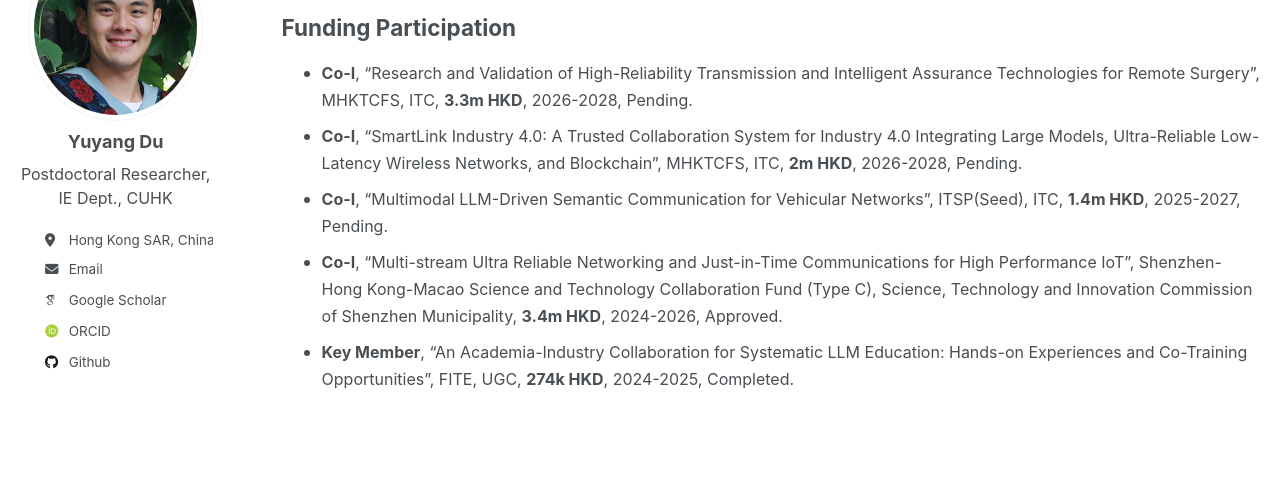
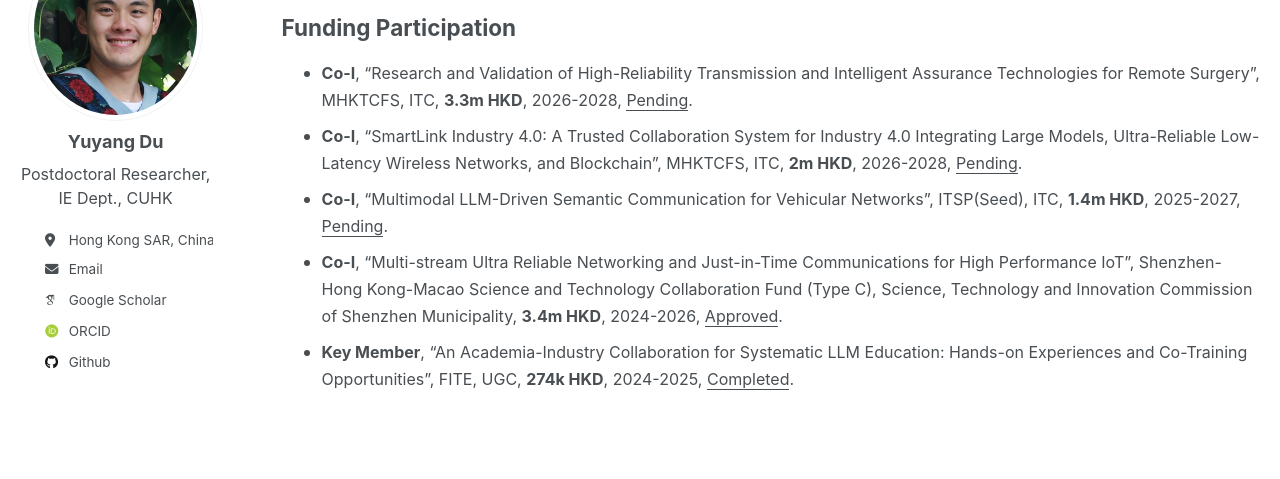
Before and after one commit to yuyangdu01/yuyangdu01.github.io, a Jekyll site: the page built from _pages/cv.md, in a window 1280 px wide and 900 px high, scrolled down 1065 px. Shown: the part 170-649 px from the top of the window. Built offline with Jekyll 4.4.1, drawn with Linux system fonts in a browser that asks for light colours; some web fonts are replaced.

Commit message:
Update cv.md

```diff
--- a/_pages/cv.md
+++ b/_pages/cv.md
@@ -51,8 +51,8 @@ Mentorship
 
 Funding Participation
 ------
-* <font size=3> <b>Co-I</b>, “Research and Validation of High-Reliability Transmission and Intelligent Assurance Technologies for Remote Surgery”, MHKTCFS, ITC, <b>3.3m HKD</b>, 2026-2028, Pending.</font>
-* <font size=3> <b>Co-I</b>, “SmartLink Industry 4.0: A Trusted Collaboration System for Industry 4.0 Integrating Large Models, Ultra-Reliable Low-Latency Wireless Networks, and Blockchain”, MHKTCFS, ITC, <b>2m HKD</b>, 2026-2028, Pending.</font>
-* <font size=3> <b>Co-I</b>, “Multimodal LLM-Driven Semantic Communication for Vehicular Networks”, ITSP(Seed), ITC, <b>1.4m HKD</b>, 2025-2027, Pending.</font>
-* <font size=3> <b>Co-I</b>, “Multi-stream Ultra Reliable Networking and Just-in-Time Communications for High Performance IoT”, Shenzhen-Hong Kong-Macao Science and Technology Collaboration Fund (Type C), Science, Technology and Innovation Commission of Shenzhen Municipality, <b>3.4m HKD</b>, 2024-2026, Approved.</font>
-* <font size=3> <b>Key Member</b>, “An Academia-Industry Collaboration for Systematic LLM Education: Hands-on Experiences and Co-Training Opportunities”, FITE, UGC, <b>274k HKD</b>, 2024-2025, Completed.</font>
+* <font size=3> <b>Co-I</b>, “Research and Validation of High-Reliability Transmission and Intelligent Assurance Technologies for Remote Surgery”, MHKTCFS, ITC, <b>3.3m HKD</b>, 2026-2028, <u>Pending</u>.</font>
+* <font size=3> <b>Co-I</b>, “SmartLink Industry 4.0: A Trusted Collaboration System for Industry 4.0 Integrating Large Models, Ultra-Reliable Low-Latency Wireless Networks, and Blockchain”, MHKTCFS, ITC, <b>2m HKD</b>, 2026-2028, <u>Pending</u>.</font>
+* <font size=3> <b>Co-I</b>, “Multimodal LLM-Driven Semantic Communication for Vehicular Networks”, ITSP(Seed), ITC, <b>1.4m HKD</b>, 2025-2027, <u>Pending</u>.</font>
+* <font size=3> <b>Co-I</b>, “Multi-stream Ultra Reliable Networking and Just-in-Time Communications for High Performance IoT”, Shenzhen-Hong Kong-Macao Science and Technology Collaboration Fund (Type C), Science, Technology and Innovation Commission of Shenzhen Municipality, <b>3.4m HKD</b>, 2024-2026, <u>Approved</u>.</font>
+* <font size=3> <b>Key Member</b>, “An Academia-Industry Collaboration for Systematic LLM Education: Hands-on Experiences and Co-Training Opportunities”, FITE, UGC, <b>274k HKD</b>, 2024-2025, <u>Completed</u>.</font>
```
